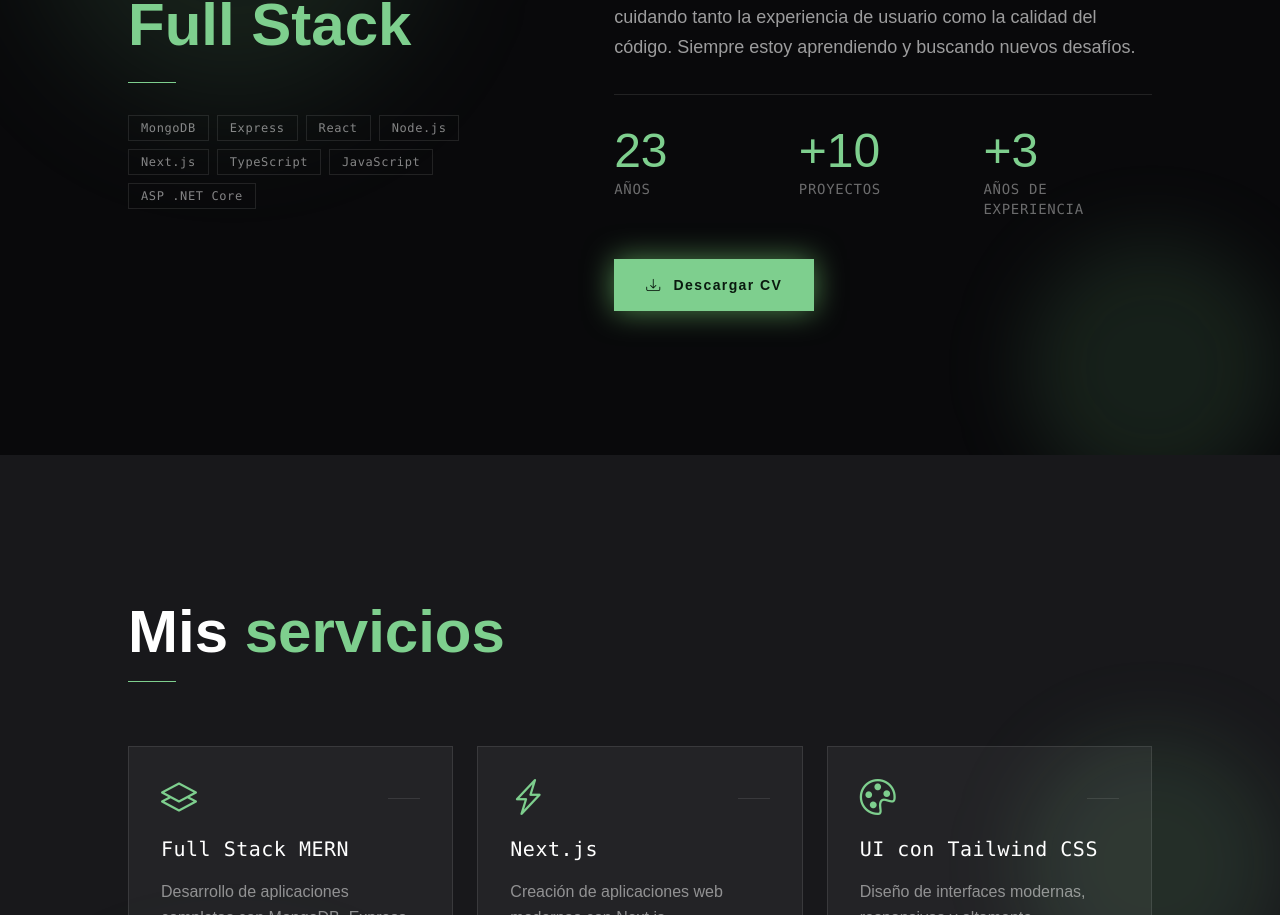
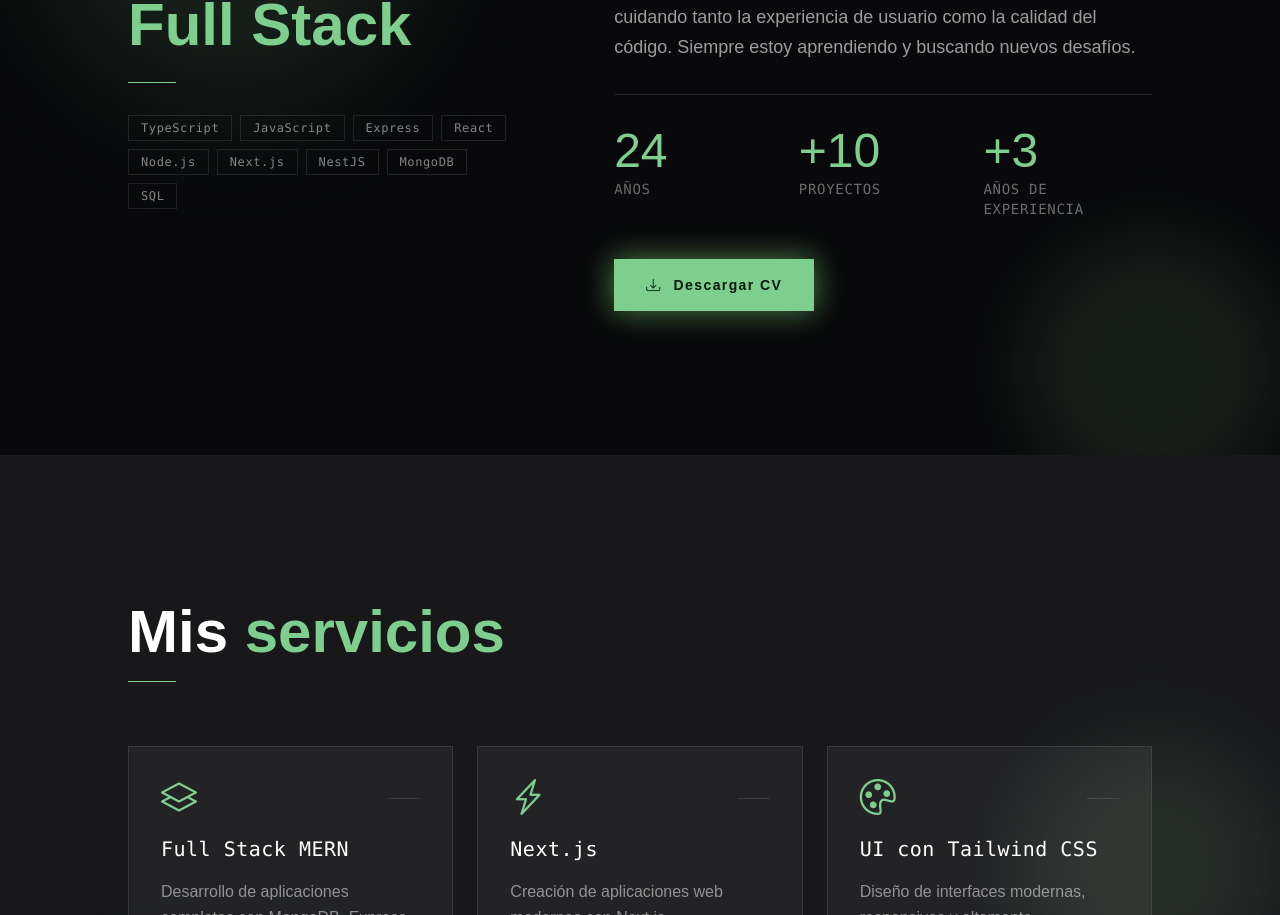
Before and after one commit to santimontironi/my-new-portfolio, a Next.js app: page / in a window 1280 px wide. Shown: the part 1119-2034 px from the top of the page. Built offline with nearby package versions, Linux system fonts and the light colour scheme; a web font is replaced by a local one.

Commit message:
actualizacion About

```diff
--- a/src/components/layout/About.tsx
+++ b/src/components/layout/About.tsx
@@ -27,14 +27,15 @@ const About = () => {
           <div className="w-12 h-px bg-[#7ecf8e]" />
 
           <div className="flex flex-wrap gap-2 mt-2">
-            <TechList name="MongoDB" />
+            <TechList name="TypeScript" />
+            <TechList name="JavaScript" />
             <TechList name="Express" />
             <TechList name="React" />
             <TechList name="Node.js" />
             <TechList name="Next.js" />
-            <TechList name="TypeScript" />
-            <TechList name="JavaScript" />
-            <TechList name="ASP .NET Core" />
+            <TechList name="NestJS" />
+            <TechList name="MongoDB" />
+            <TechList name="SQL" />
           </div>
         </div>
 
@@ -52,7 +53,7 @@ const About = () => {
           </p>
 
           <div className="grid grid-cols-3 gap-4 border-t border-white/10 pt-8">
-            <StatList value="23" language={language} textES="23" textEN="23" labelES="Años" labelEN="Years old" />
+            <StatList value="24" language={language} textES="24" textEN="24" labelES="Años" labelEN="Years old" />
             <StatList value="+10" language={language} textES="+10" textEN="+10" labelES="Proyectos" labelEN="Projects" />
             <StatList value="+3" language={language} textES="+3" textEN="+3" labelES="Años de experiencia" labelEN="Years of experience" />
           </div>
```
